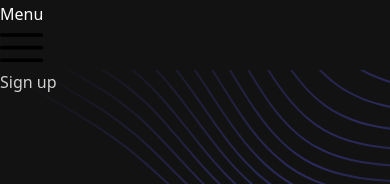
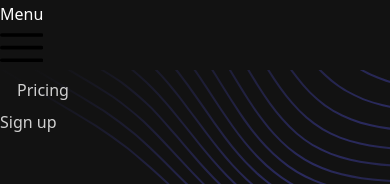
Before and after one commit to OmarAhmed-A/Mokbel-Landing, a React (Vite) app: page / in a window 390 px wide. Shown: the part 472-656 px from the top of the page. Built offline with nearby package versions, Linux system fonts and the light colour scheme.

Commit message:
fix nav on mobile

```diff
--- a/src/partials/Header.jsx
+++ b/src/partials/Header.jsx
@@ -79,6 +79,9 @@ function Header() {
                   <Link to="/signin" className="flex font-medium w-full text-purple-600 hover:text-gray-200 py-2 justify-center">Sign in</Link>
                 </li> */}
                 <li>
+                <Link to="/pricing" className="btn-sm text-indigo-500 bg-white ml-3 hover:text-gray-900 flex items-center transition duration-150 ease-in-out">Pricing</Link>
+              </li>
+                <li>
                   <Link to="/signup" className="font-medium w-full inline-flex items-center justify-center border border-transparent px-4 py-2 my-2 rounded-sm text-black bg-purple-600 hover:bg-purple-700 transition duration-150 ease-in-out">Sign up</Link>
                 </li>
               </ul>
```
